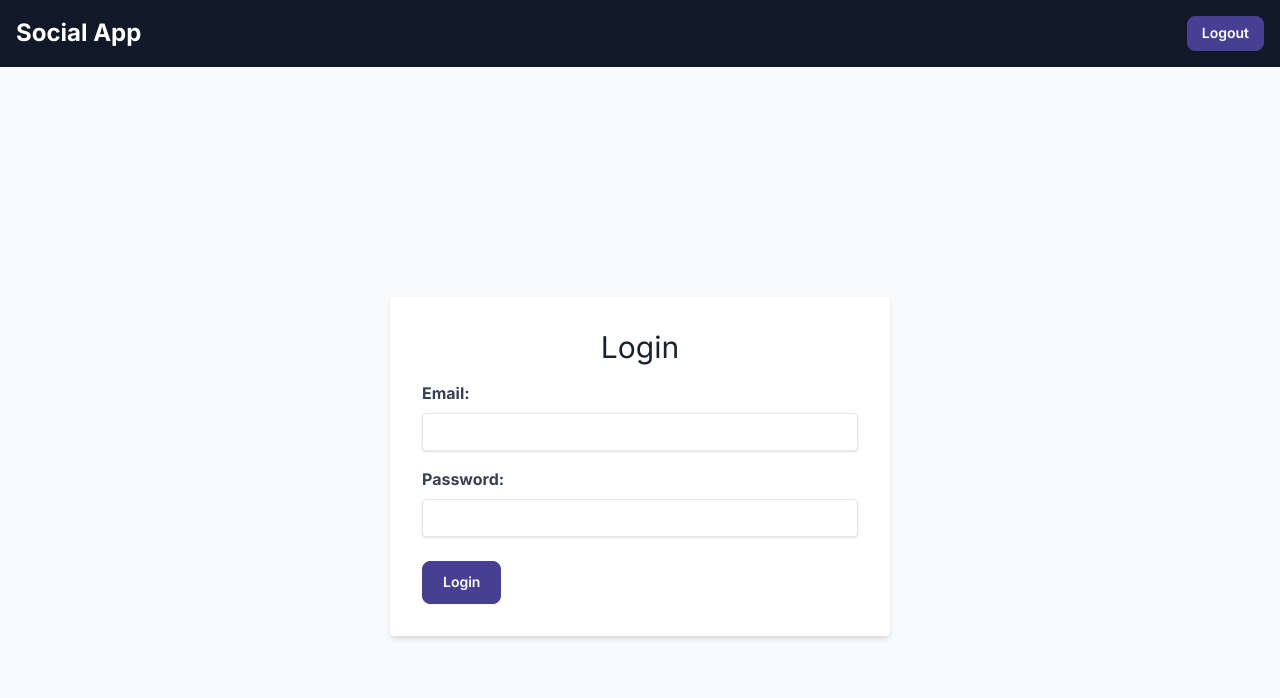
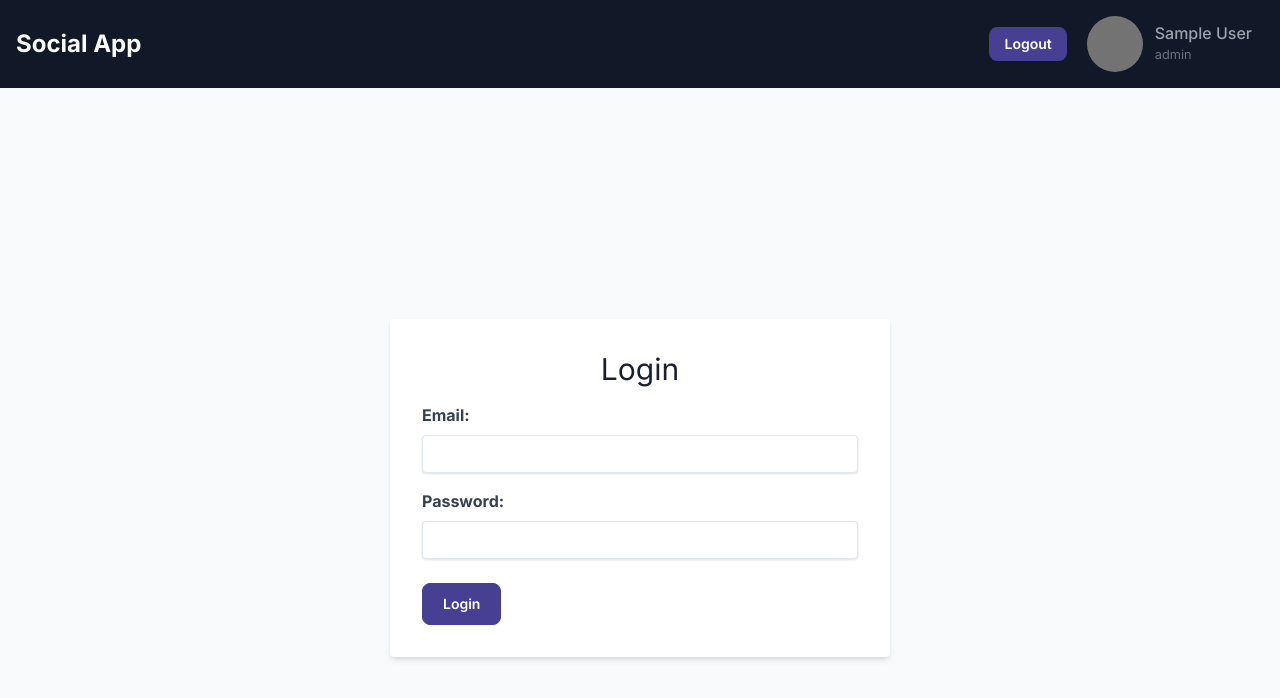
Before and after one commit to sagacious123/Social-app, a Next.js app: page /login in a window 1280 px wide. Shown: the top 698 px of the page. Built offline with nearby package versions, Linux system fonts and the light colour scheme; no server answers; the database is empty; sample sign-in values are in the browser's storage; grey boxes are pictures that could not be loaded.

Commit message:
user avatar addition

```diff
--- a/app/compare/page.tsx
+++ b/app/compare/page.tsx
@@ -1,7 +1,5 @@
 "use client";
-import { useAuthContext } from "@/context/AuthContext";
 import { useCompanyContext } from "@/context/CompanyContext";
-import { useUserContext } from "@/context/UserContext";
 import React from "react";
 
 interface Company {
@@ -21,7 +19,7 @@ const CompareCompanies = () => {
   );
 
   return (
-    <div className="container mx-auto p-4">
+    <div className="container mx-auto p-4 pt-8">
       <h1 className="text-2xl font-bold mb-4">Compare Companies</h1>
       <div className="flex justify-between">
         <div className="w-1/2 p-4 border border-gray-200 rounded">
--- a/app/login/page.tsx
+++ b/app/login/page.tsx
@@ -16,9 +16,8 @@ import { useUserContext } from "@/context/UserContext";
 const Login = () => {
   const router = useRouter();
   const [error, setError] = useState("");
-  const [loading, setLoading] = useState(false);
   const { initNotification } = usePageNotificationProvider();
-  const { setUserSession } = useAuthContext();
+  const { setUserSession, loading, setLoading } = useAuthContext();
   const { setUser } = useUserContext();
 
   const formik = useFormik({
@@ -97,7 +96,8 @@ const Login = () => {
     // }
   }
 
-  async function handleGetUser(email: any) {
+  async function handleGetUser(email: string) {
+    setLoading(true);
     const res = await fetch(
       `/api/user/getUserByEmail/?email=${decodeURIComponent(email)}`,
       {
@@ -109,6 +109,7 @@ const Login = () => {
     );
 
     const data = await res.json();
+    setLoading(false);
     if (typeof window !== "undefined") {
       localStorage.setItem("user", JSON.stringify(data.data));
     }
--- a/app/user-details/[id]/page.tsx
+++ b/app/user-details/[id]/page.tsx
@@ -1,7 +1,7 @@
+/* eslint-disable react-hooks/exhaustive-deps */
 "use client";
 
 import React, { useEffect, useMemo, useState } from "react";
-// import { getUserDetails } from "../../services/userService"; // Function to fetch user details from the database
 import { useParams, useRouter } from "next/navigation";
 import { useUserContext } from "@/context/UserContext";
 import { useAuthContext } from "@/context/AuthContext";
@@ -17,7 +17,7 @@ import {
 import { usePageNotificationProvider } from "@/providers/notificationProvider";
 import Spinner from "@/components/Spinner";
 import Link from "next/link";
-// import UserIcon from "../../../public/user.svg";
+import { Company, User } from "@/utils/types";
 
 const stroage = getStorage(app, "gs://social-app-60d6d.appspot.com");
 
@@ -28,7 +28,7 @@ function createUniqueFileName(fileName: string) {
   return `${fileName}-${timeStamp}-${randomString}`;
 }
 
-async function handleImageSaveToFireBase(file: any) {
+async function handleImageSaveToFireBase(file: File) {
   const extractUniqueFileName = createUniqueFileName(file?.name);
   const stroageRef = ref(stroage, `user/${extractUniqueFileName}`);
   const uploadImg = uploadBytesResumable(stroageRef, file);
@@ -54,16 +54,11 @@ const UserDetailsPage: React.FC = () => {
   const { userSession } = useAuthContext();
   const { user } = useUserContext();
   const { initNotification } = usePageNotificationProvider();
-  const [viewedUser, setViewedUser] = useState<any>({});
+  const [viewedUser, setViewedUser] = useState<User>();
   const [imageLoading, setImageLoading] = useState<boolean>(false);
-  const [formData, setFormData] = useState<any>({});
   const [loading, setLoading] = useState(false);
   const profileImage =
-    viewedUser.userImage ?? "https://freesvg.org/img/abstract-user-flat-1.png";
-
-  //   const user = useMemo(() => {
-  //     return handleGetUserById(id);
-  //   }, []);
+    viewedUser?.userImage ?? "https://freesvg.org/img/abstract-user-flat-1.png";
 
   async function handleBlogImageChange(
     event: React.ChangeEvent<HTMLInputElement>
@@ -77,23 +72,23 @@ const UserDetailsPage: React.FC = () => {
     if (saveImageToFirebase !== "") {
       setImageLoading(false);
       handleSaveCompany({
-        name: viewedUser.name,
-        email: viewedUser.email,
+        name: viewedUser?.name,
+        email: viewedUser?.email,
         userImage: saveImageToFirebase,
       });
     }
   }
 
   async function handleSaveCompany(payload: {
-    name?: any;
-    email?: any;
-    userImage?: any;
-    success?: any;
-    message?: any;
+    name?: string;
+    email?: string;
+    userImage?: null | string;
+    success?: boolean;
+    message?: string;
   }) {
     setLoading(true);
 
-    const res = await fetch(`/api/user/updateUser?id=${viewedUser.id}`, {
+    const res = await fetch(`/api/user/updateUser?id=${viewedUser?.id}`, {
       method: "PUT",
       headers: {
         "Content-Type": "application/json",
@@ -101,9 +96,6 @@ const UserDetailsPage: React.FC = () => {
       },
       body: JSON.stringify({
         ...payload,
-        // userId: 1,
-        // userimage: session?.user?.image,
-        // comments: [],
       }),
     });
 
@@ -115,9 +107,6 @@ const UserDetailsPage: React.FC = () => {
         message: data.message,
         scheme: "success",
       });
-      setTimeout(() => {
-        setFormData({});
-      }, 2000);
       return;
     }
 
@@ -127,8 +116,8 @@ const UserDetailsPage: React.FC = () => {
     });
   }
 
-  async function handleGetUserById(id: any) {
-    // setLoading(true);
+  async function handleGetUserById(id: string | string[]) {
+    setLoading(true);
     const res = await fetch(`/api/user/getUserById/?id=${id}`, {
       method: "GET",
       headers: {
@@ -138,6 +127,7 @@ const UserDetailsPage: React.FC = () => {
     });
 
     const data = await res.json();
+    setLoading(false);
 
     setViewedUser(data.data);
     return data.data;
@@ -168,7 +158,7 @@ const UserDetailsPage: React.FC = () => {
           <div className="h-20 w-20 rounded-full">
             <Image
               src={profileImage}
-              alt={viewedUser?.Name ?? "Avatar item"}
+              alt={viewedUser?.name ?? "Avatar item"}
               className="img-fluid avatar rounded-full h-full w-full"
               width={80}
               height={80}
@@ -190,9 +180,9 @@ const UserDetailsPage: React.FC = () => {
           </label>
         </div>
         <div>
-          <h1 className="text-2xl font-bold">{`${viewedUser.name}`}</h1>
+          <h1 className="text-2xl font-bold">{`${viewedUser?.name}`}</h1>
           <p className="mb-0 text-grey-500 text-capitalize fs-15">
-            {viewedUser.email}
+            {viewedUser?.email}
           </p>
           <p className="mb-0 text-grey-500 text-capitalize fs-14">
             {viewedUser?.role}
@@ -202,7 +192,7 @@ const UserDetailsPage: React.FC = () => {
 
       <h2 className="text-xl mt-5 mb-3 font-semibold">Companies</h2>
       <ul>
-        {viewedUser.companies?.map((company: any) => (
+        {viewedUser?.companies?.map((company: Company) => (
           <li
             key={company.id}
             className="p-5 shadow-md rounded-md bg-white mb-5"
--- a/components/Header.tsx
+++ b/components/Header.tsx
@@ -1,25 +1,38 @@
 "use client";
 
-import React, { useState } from "react";
+import React, { useEffect, useState } from "react";
 import Link from "next/link";
 import { useAuthContext } from "@/context/AuthContext";
 import { usePageNotificationProvider } from "@/providers/notificationProvider";
 import { signOut } from "firebase/auth";
 import { PrimaryButton } from "./Button";
 import { useRouter } from "next/navigation";
+import Image from "next/image";
+import { useUserContext } from "@/context/UserContext";
 
 const Header: React.FC = () => {
   const [loading, setLoading] = useState(false);
   const { initNotification } = usePageNotificationProvider();
   const { userSession, setUserSession } = useAuthContext();
+  const { user } = useUserContext();
+  const [session, setSession] = useState<string | boolean | null>("");
   const router = useRouter();
+  const profileImage =
+    user?.userImage ?? "https://freesvg.org/img/abstract-user-flat-1.png";
   const handleNavigateToLogin = () => {
     router.push("/login");
   };
 
-  const session =
+  useEffect(() => {
+    setSession(
       userSession ??
-    (typeof window !== "undefined" && localStorage.getItem("access_token"));
+        (typeof window !== "undefined" && localStorage.getItem("access_token"))
+    );
+  }, [userSession]);
+
+  // const session =
+  //   userSession ??
+  //   (typeof window !== "undefined" && localStorage.getItem("access_token"));
 
   async function handleLogout() {
     setLoading(true);
@@ -38,11 +51,37 @@ const Header: React.FC = () => {
         <h3 className="text-2xl font-bold">Social App</h3>
         <nav>
           {session ? (
+            <div className="flex items-center gap-5">
               <PrimaryButton
                 value="Logout"
                 onClick={handleLogout}
                 className="primary-btn btn-sm"
               />
+              <div className="flex items-center justify-center gap-3">
+                <div className="h-14 w-14 rounded-full">
+                  <Image
+                    src={profileImage}
+                    alt={user?.name ?? "Avatar item"}
+                    className="img-fluid avatar rounded-full h-full w-full filter"
+                    width={80}
+                    height={80}
+                    style={{
+                      filter: profileImage.includes("freesvg")
+                        ? "invert(0.7)"
+                        : "unset",
+                    }}
+                  />
+                </div>
+                <div className="mb-0 me-3 leading-5">
+                  <div className="text-gray-400 fs-[14px] fw-500">
+                    {user?.name}
+                  </div>
+                  <small className="text-gray-500 text-capitalize fs-[14px]">
+                    {user?.role}
+                  </small>
+                </div>
+              </div>
+            </div>
           ) : (
             <PrimaryButton
               value="Login"
--- a/components/Spinner.tsx
+++ b/components/Spinner.tsx
@@ -3,7 +3,7 @@ import { Audio, TailSpin } from "react-loader-spinner";
 
 const Spinner = () => {
   return (
-    <div className="min-h-screen w-screen flex items-center justify-center bg-white">
+    <div className="min-h-screen w-screen flex items-center justify-center bg-white fixed top-0 left-0 right-0 bottom-0 z-10">
       <TailSpin
         visible={true}
         height="60"
--- a/context/AuthContext.tsx
+++ b/context/AuthContext.tsx
@@ -1,14 +1,16 @@
 "use client";
 
-import React, { FC, ReactNode } from "react";
+import React, { Dispatch, FC, ReactNode } from "react";
 import { onAuthStateChanged, getAuth } from "firebase/auth";
 import { app } from "@/utils/firebaseConfig";
 import Spinner from "@/components/Spinner";
 import { usePageNotificationProvider } from "@/providers/notificationProvider";
 
 interface AuthContextProps {
-  userSession: any;
-  setUserSession: any;
+  userSession: string | boolean | null;
+  setUserSession: Dispatch<string | boolean | null>;
+  loading: boolean;
+  setLoading: Dispatch<boolean>;
 }
 
 interface AuthContextProviderProps {
@@ -16,8 +18,10 @@ interface AuthContextProviderProps {
 }
 
 const initialValues = {
-  userSession: {},
+  userSession: "",
   setUserSession: () => {},
+  loading: false,
+  setLoading: () => {},
 };
 
 export const AuthContext = React.createContext<AuthContextProps>(initialValues);
@@ -27,7 +31,7 @@ export const useAuthContext = () => React.useContext(AuthContext);
 export const AuthContextProvider: FC<AuthContextProviderProps> = ({
   children,
 }) => {
-  const [userSession, setUserSession] = React.useState<any>(
+  const [userSession, setUserSession] = React.useState<string | boolean | null>(
     (typeof window !== "undefined" && localStorage.getItem("access_token")) ||
       ""
   );
@@ -41,7 +45,9 @@ export const AuthContextProvider: FC<AuthContextProviderProps> = ({
   }, []);
 
   return (
-    <AuthContext.Provider value={{ userSession, setUserSession }}>
+    <AuthContext.Provider
+      value={{ userSession, setUserSession, loading, setLoading }}
+    >
       {loading ? <Spinner /> : children}
     </AuthContext.Provider>
   );
--- /dev/null
+++ b/utils/types.ts
@@ -0,0 +1,52 @@
+export interface Company {
+  id: number;
+  createdAt: string;
+  updatedAt: string;
+  companyName: string;
+  numUsers: number;
+  numProducts: number;
+  percentage: number;
+  userId: number;
+}
+
+export interface CompanyWithUser {
+  id: number;
+  createdAt: string;
+  updatedAt: string;
+  companyName: string;
+  numUsers: number;
+  numProducts: number;
+  percentage: number;
+  userId: number;
+  user: {
+    id: number;
+    email: string;
+    name: string;
+    userImage: null | string;
+    role: string;
+  };
+}
+
+export interface Companies {
+  data: Company[];
+}
+
+export interface User {
+  id: number;
+  email: string;
+  name: string;
+  userImage: null | string;
+  role: string;
+  companies: [
+    {
+      id: number;
+      createdAt: string;
+      updatedAt: string;
+      companyName: string;
+      numUsers: number;
+      numProducts: number;
+      percentage: number;
+      userId: number;
+    }
+  ];
+}
```
Also changed, not shown: app/admin/page.tsx (+4 -3 lines), app/user/[email]/page.tsx (+3 -6 lines), components/Form.tsx (deleted, +0 -42 lines), context/CompanyContext.tsx (+13 -13 lines), context/UserContext.tsx (+13 -11 lines). Lines whose indentation alone changed are shown as unchanged.
